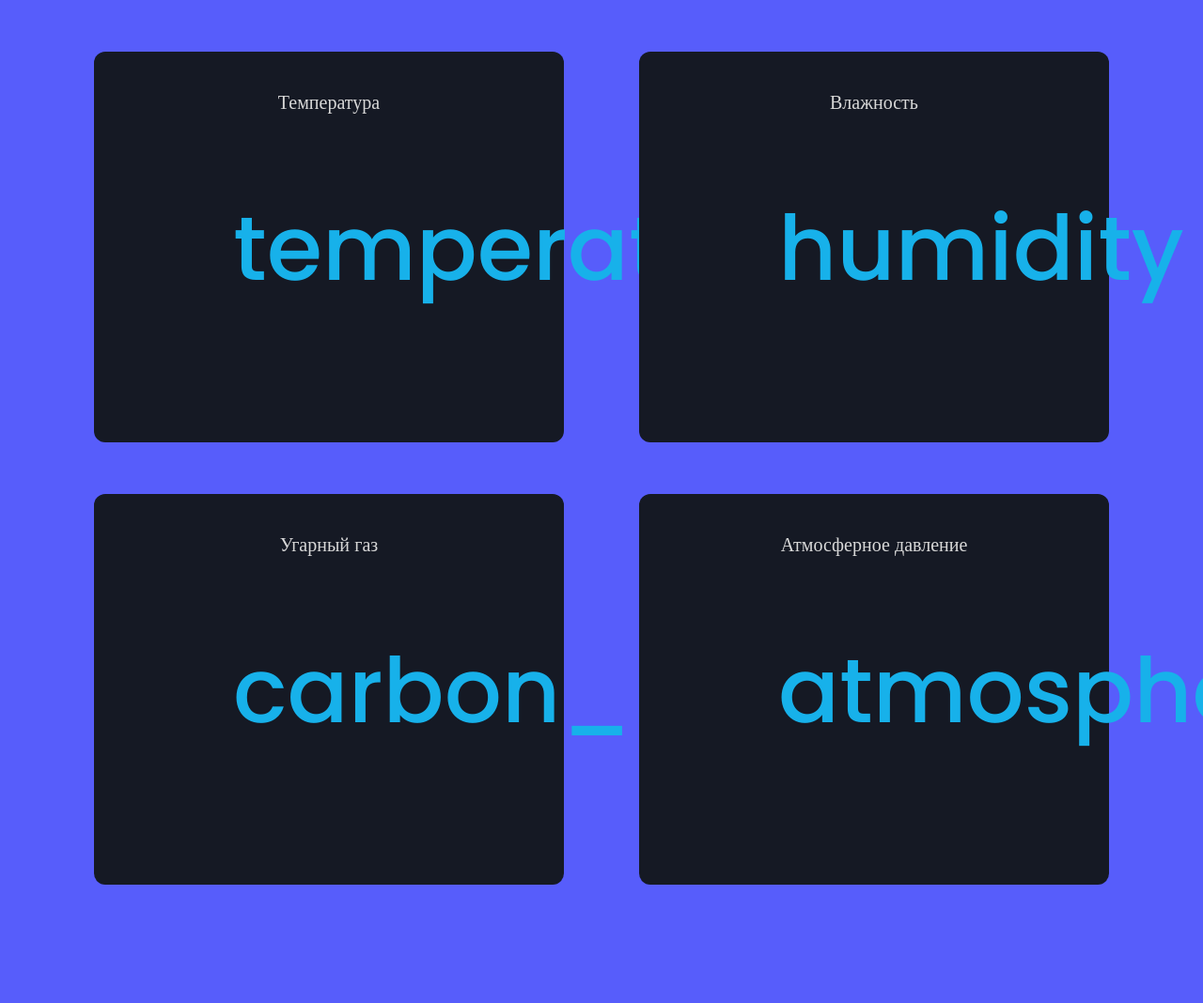
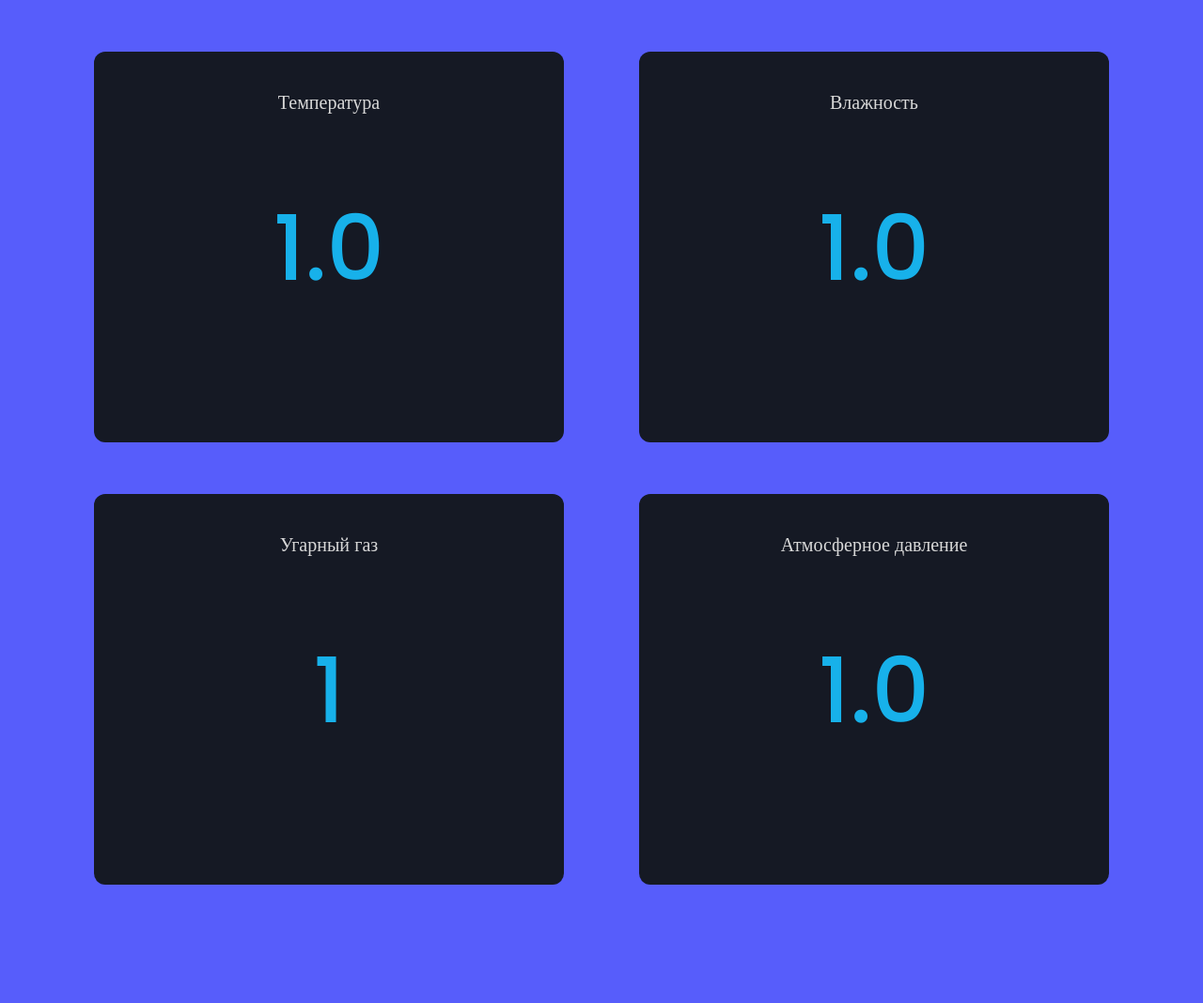
Before and after one commit to stemirkhan/SmartSense, a Flask app: page /dashboard in a window 1280 px wide. Shown: the part 80-1148 px from the top of the page at 94% size. Run offline with Flask 2, Linux system fonts and the light colour scheme; a user stored in the database is signed in; tables that the repository leaves empty hold one stand-in row (values such as "Sample post"); parts of the project's set-up code (start-up, migrations or seed data) failed here and were passed over.

Commit message:
Added with tags with the output of id indications for their dynamic updating in js

```diff
--- a/app/templates/dashboard.html
+++ b/app/templates/dashboard.html
@@ -5,6 +5,8 @@
     <link rel="stylesheet" href="{{url_for('.static', filename='style/dashboard.css')}}">
     <link href="https://fonts.googleapis.com/css2?family=Inter:wght@100;200;300;400;500;600;700;800;900&display=swap" rel="stylesheet">
     <link href="https://fonts.googleapis.com/css2?family=Poppins:ital,wght@0,100;0,200;0,300;0,400;0,500;0,600;0,700;0,800;0,900;1,100;1,200;1,300;1,400;1,500;1,600;1,700;1,800;1,900&display=swap" rel="stylesheet">
+    <script src="https://ajax.googleapis.com/ajax/libs/jquery/3.6.0/jquery.min.js"></script>
+    <script src="{{url_for('static', filename='js/dashboard.js')}}"></script>
 {% endblock%}
 
 <body>
@@ -16,7 +18,7 @@
             <div class="main-card card">
                 <div class="card-content">
                     <p class="card-title">{{value[0]}}</p>
-                    <h1 class="card-text">{{value[1]}}</h1>
+                    <h1 id="{{value[1]}}" class="card-text">{{value[2]}}</h1>
                 </div>
             </div>
             {% endfor%}
```
